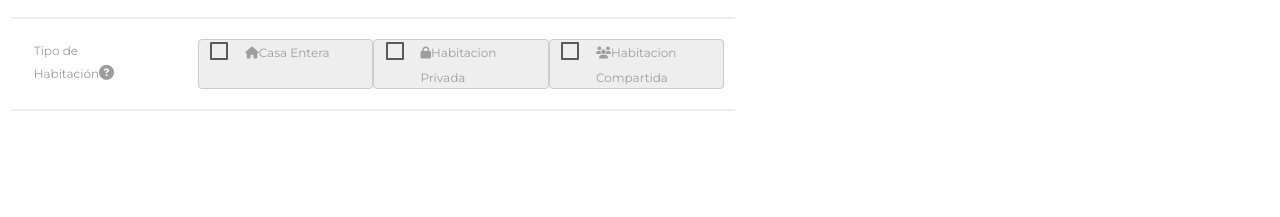
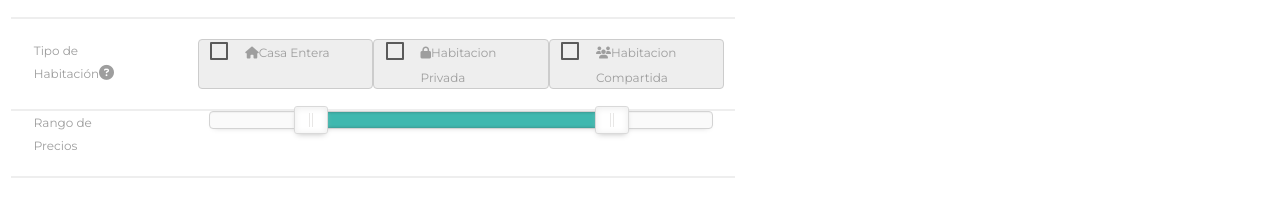
Before and after one commit to kariambar/desafio-airbnb, a website: page indexFilter.html in a window 1280 px wide. Shown: the part 137-354 px from the top of the page. Drawn offline with Linux system fonts and the light colour scheme.

Commit message:
Seccion rango precios

```diff
--- a/indexFilter.html
+++ b/indexFilter.html
@@ -94,6 +94,18 @@
    			</div>
         </div>
         <hr>
+         <!--rango de precios-->
+        <div class="row">
+        	<div class="col l12 m12 s12">
+   				<div class="col l3 m3 s12 ">
+   					<label>Rango de<br>Precios</label>
+   				</div>
+   				<div class="col l9 m9 s12">
+   			    <div id="test-slider"></div>
+   				</div>
+   			</div>
+        </div>
+        <hr>
 <!-- final seccion resultado first-filter-->
 <body>
 	<script src='dist/js/script.js'></script>
```
